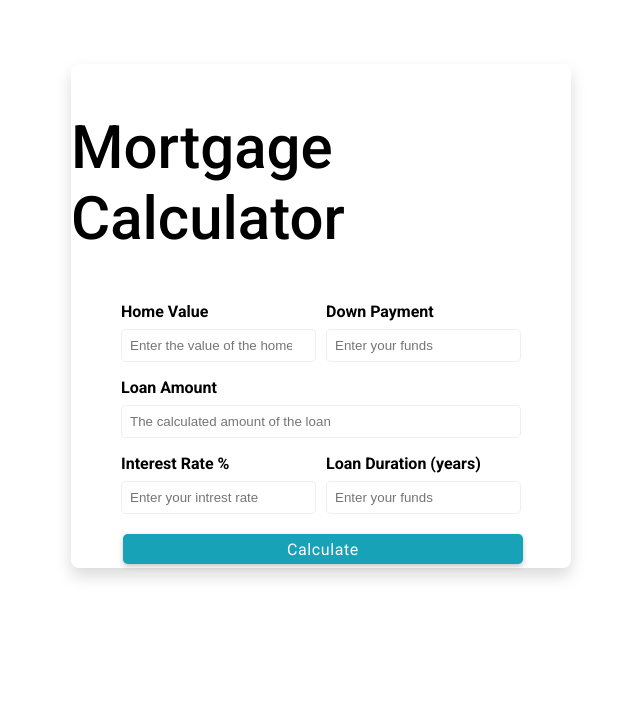
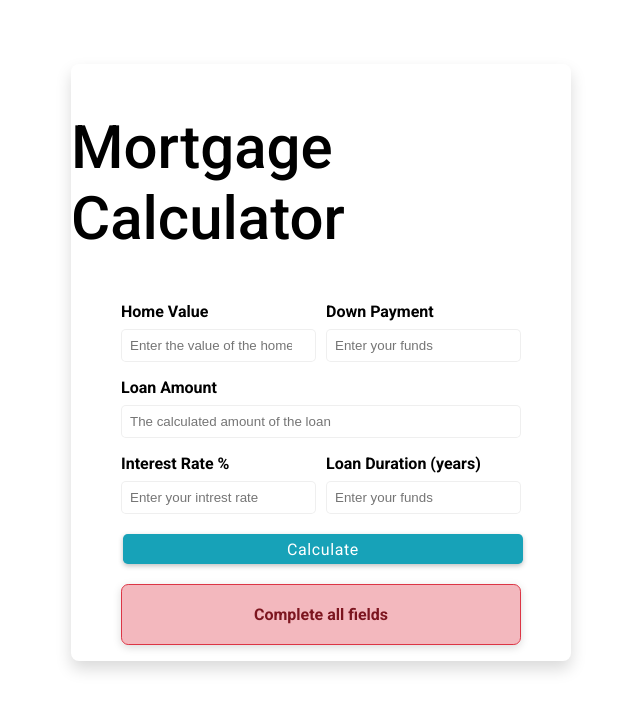
Before and after one commit to ArfinHasib/React-Projects, a React (Create React App) app: page / in a window 1280 px wide. Shown: the top 710 px of the page, without its empty margins (319-959 px from the left). Built offline with nearby package versions, Linux system fonts and the light colour scheme.

Commit message:
26 - MortGage Calc (Display payments and alerts)

```diff
--- a/src/projects/26-mortgate-calc/MortgageCalcApp.jsx
+++ b/src/projects/26-mortgate-calc/MortgageCalcApp.jsx
@@ -4,8 +4,6 @@ import FormGroup from '../components/FormGroup';
 import Button from '../components/Button';
 
 export default function MortgageCalcApp() {
-   let alertClass;
-
    // States
    const [homeValue, setHomeValue] = useState('');
    const [downPayment, setDownPayment] = useState('');
@@ -36,6 +34,12 @@ export default function MortgageCalcApp() {
       );
       return monthlyPayment;
    }
+
+   let alertClass;
+
+   monthlyPayment
+      ? (alertClass = 'alert-success')
+      : (alertClass = 'alert-danger');
 
    return (
       <div className='container mt-4 card' style={{ width: 500 }}>
@@ -92,12 +96,16 @@ export default function MortgageCalcApp() {
                text='Calculate'
                onClick={calculateMonthlyPayment}
             />
-            {monthlyPayment && (
-               <h4
-                  className={`${(alertClass = 'alert-danger')}`}
-                  style={{ width: 'auto', margin: '1rem 0' }}
-               ></h4>
-            )}
+
+            <h4
+               className={`${(alertClass = 'alert-danger')}`}
+               style={{ width: 'auto', margin: '1rem 0' }}
+            >
+               {console.log(typeof monthlyPayment)}
+               {monthlyPayment
+                  ? `Monthly Payment ${monthlyPayment.toFixed(2)}`
+                  : 'Complete all fields'}
+            </h4>
          </form>
       </div>
    );
```
